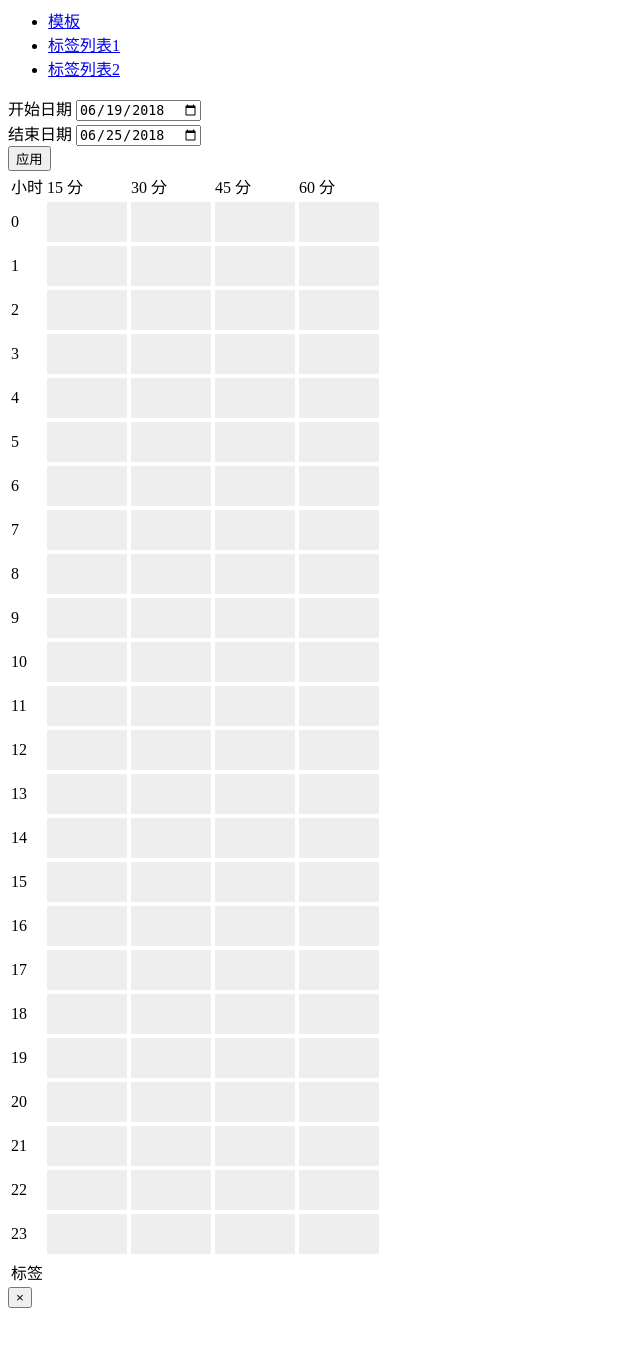
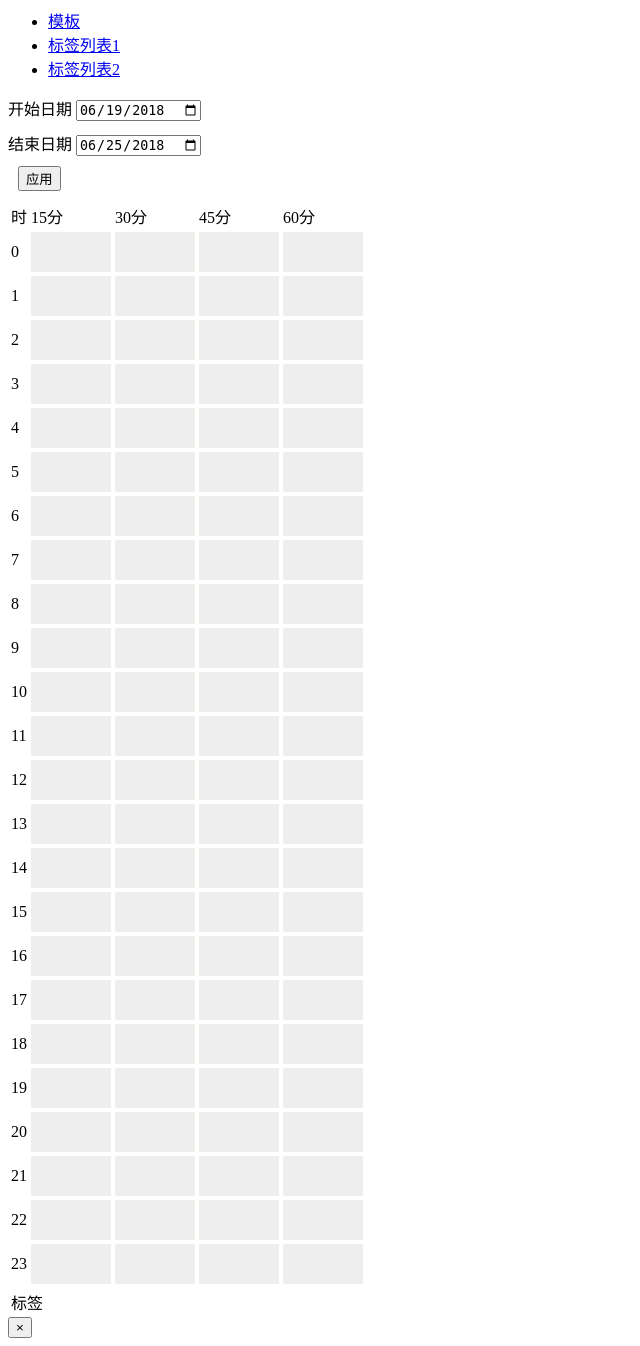
Before and after one commit to yeszao/fastphp, a PHP site: page /app/views/batchadd/template.html in a window 1280 px wide. Shown: the whole page, without its empty margins (0-640 px from the left). Before the commit the page ends 1308 px from the top, so only its background shows below. Run offline with PHP 8.4, Linux system fonts and the light colour scheme.

Commit message:
fix 移动端 响应式布局

```diff
--- a/app/views/batchadd/template.html
+++ b/app/views/batchadd/template.html
@@ -22,41 +22,43 @@
 
                         <!-- start: 日程模板面板 -->
                         <div class="tab-pane active" id="template-pane">
-                            <div class="container">
+                            <div class="col-sm-8 col-sm-offset-2">
                                 <!-- start: 选择日期 -->
                                 <div class="row" style="margin-top: 10px;">
-                                    <div class="col-xs-8 col-xs-offset-1 col-sm-3  col-sm-offset-3">
-                                        <div class="form-group input-group">
+                                    <div class="col-xs-12  col-sm-5 col-sm-offset-3">
+                                        <div class="input-group">
                                             <span class="input-group-addon">开始日期</span>
                                             <input type="date" id="startDate" />
                                         </div>
                                     </div>
 
                                 </div>
-                                <div class="row">
-                                    <div class="col-xs-8 col-xs-offset-1 col-sm-3  col-sm-offset-3">
-                                        <div class="form-group input-group">
+                                <div class="row" style="margin-top: 10px;">
+                                    <div class="col-xs-12  col-sm-5 col-sm-offset-3">
+                                        <div class="input-group">
                                             <span class="input-group-addon">结束日期</span>
                                             <input type="date" id="endDate" />
                                         </div>
                                     </div>
-                                    <div class="col-sm-2">
+                                </div>
+                                <div class="row" style="margin: 10px;">
+                                    <div class="col-xs-offset-8 col-sm-2 col-sm-offset-7">
                                         <button class="btn btn-success" id="applyTemplate" >应用</button>
                                     </div>
-                                    </div>
+                                </div>
                                 <!-- end:   选择日期 -->
 
                                 <div class="row">
                                     <!-- start: 日程表栏 -->
-                                    <div class="col-xs-8 col-sm-4 col-sm-offset-2">
+                                    <div class="col-xs-9 col-sm-8 ">
                                         <table class="table table-bordered table-condensed text-center" id="schedule-table">
                                             <thead>
                                                 <tr>
-                                                    <td>小时</td>
-                                                    <td>15 分</td>
-                                                    <td>30 分</td>
-                                                    <td>45 分</td>
-                                                    <td>60 分</td>
+                                                    <td>时</td>
+                                                    <td>15分</td>
+                                                    <td>30分</td>
+                                                    <td>45分</td>
+                                                    <td>60分</td>
                                                 </tr>
                                             </thead>
                                             <tbody>
@@ -426,7 +428,7 @@
                                     <!-- end:   日程表栏 -->
 
                                     <!-- start: 标签按钮列表栏 -->
-                                    <div class="col-xs-2 col-sm-offset-1">
+                                    <div class="col-xs-2">
                                         <table class="table table-condensed text-center" id="tag-button-table">
                                             <thead>
                                                 <tr>
--- a/static/css/schedule.css
+++ b/static/css/schedule.css
@@ -5,7 +5,7 @@
     overflow: hidden;			/* 内部元素溢出时，将其隐藏*/
     display: block;				/* 块级显示*/
     float: center;		/* 左浮动*/
-    width: 40px;
+    width: 35px;
     height: 40px;
     margin: auto;
     padding: 0;					/* 不设置内边距*/
@@ -18,7 +18,7 @@
 @media (min-width: 768px) {
 	.quarter-block {
 		width: 80px;
-	    /*height: 40px;*/
+		height: 40px;
 	}
 }
 
@@ -26,8 +26,14 @@
 	background-color: #BBFFFF;
 }
 
+/* 标签按钮表格 */
+.table tbody tr td {
+    vertical-align: middle;	/*文本垂直居中 */
+}
 
-/*文本垂直居中*/
-.table tbody tr td {
-    vertical-align: middle;
+/*  */
+.label-btn {
+	width: 50px;
+	font-size: 10;
+	color:white;
 }
```
Also changed, not shown: app/views/schedule/index.html (+14 -14 lines), static/js/header.js (+12 -3 lines).
